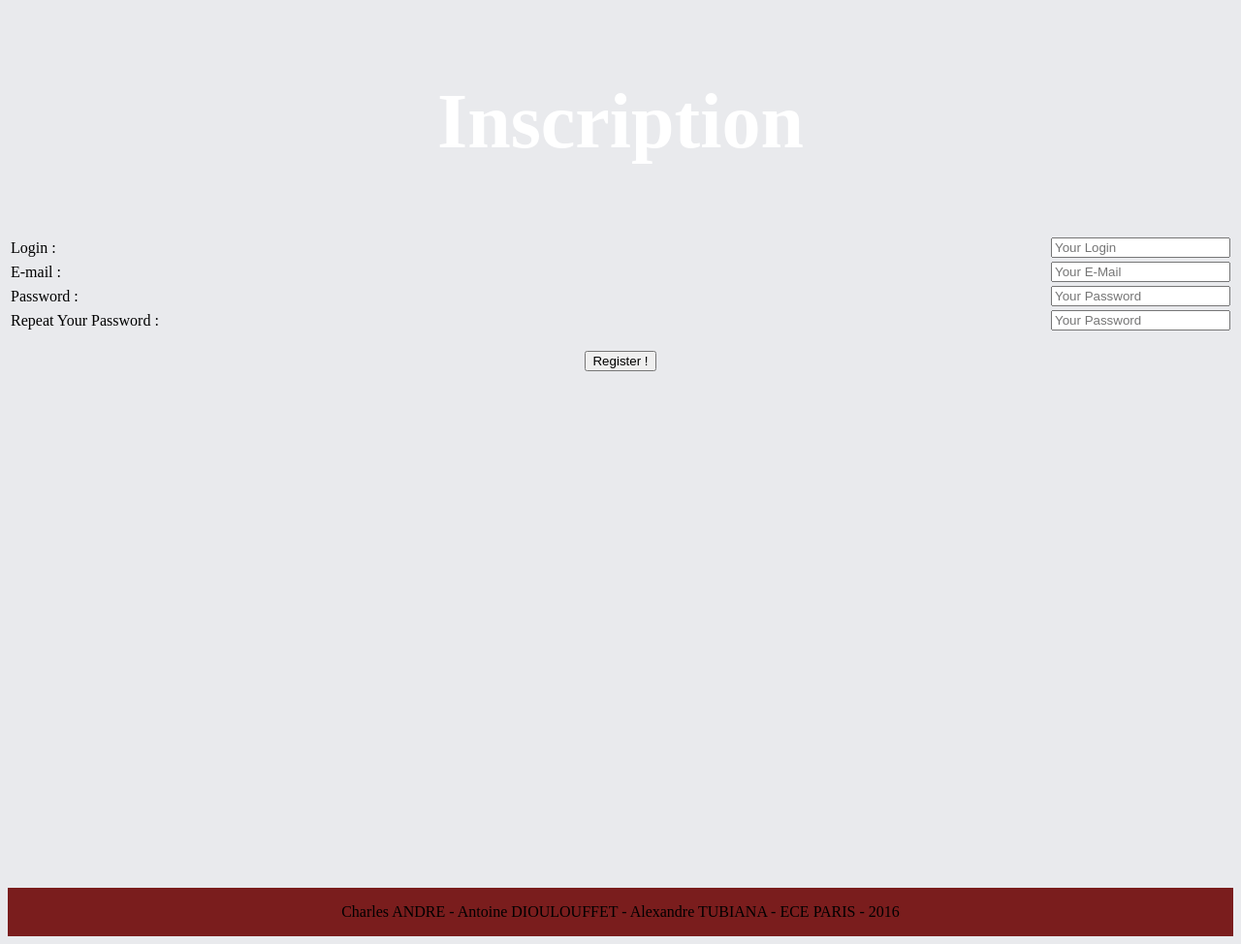
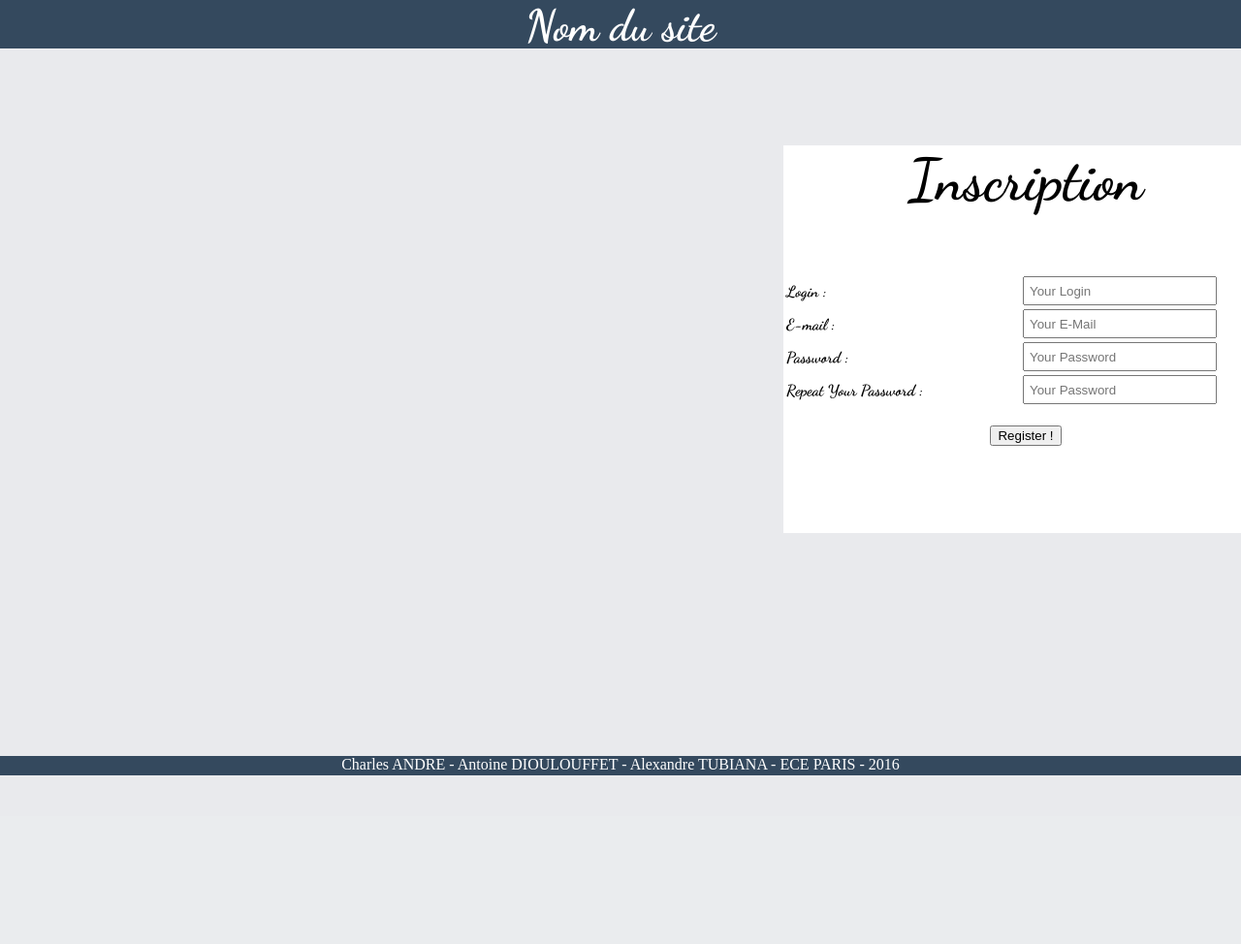
Before and after one commit to charlesandre/ProjetWeb, a PHP site: page /CreateAccount.php in a window 1280 px wide. Shown: the whole page at 97% size. After the commit the page ends 800 px from the top, so only its background shows below. Run offline with PHP 8.4, Linux system fonts and the light colour scheme.

Commit message:
Modifcation CSS Inscription

```diff
--- a/Connexion.php
+++ b/Connexion.php
@@ -64,7 +64,7 @@
 		<header>
 
 			<div id="headerConnexion">
-				<p  id="bienvenue">Bienvenue sur notre site !</p>
+				<p  id="bienvenue">Nom du site</p>
 			</div>
 		</header>
 
--- a/CreateAccount.php
+++ b/CreateAccount.php
@@ -63,44 +63,50 @@
 
 	<body>
 
+		<header>
 
-	<div align="center">
+				<div id="headerConnexion">
+					<p  id="bienvenue">Nom du site</p>
+				</div>
+			</header>
 
-		<br/>
+
+		<div id="inscription">
+
+
 			<form method="post" action ="" align ="center">
-			<h1>Inscription</h1>
-			<br/>
-			<table align ="center">
+				<p id="texteInscription">Inscription</p>
+				<table>
 					<tr>
-					<td>
+						<td id="champInscription">
 							<label for "login"> Login : </label>
 						</td>
 						<td>
-						<input id ="login" type="text" name="log" placeholder="Your Login" />
+							<input id ="login" type="text" name="log" placeholder="Your Login" class="caseConnexion"/>
 						</td>
 					</tr>
 					<tr>
-					<td>
+						<td id="champInscription">
 							<label for "email"> E-mail : </label>
 						</td>
 						<td>
-						<input id ="email" type="TEXT" name="email" placeholder="Your E-Mail" />
+							<input id ="email" type="TEXT" name="email" placeholder="Your E-Mail" class="caseConnexion" />
 						</td>
 					</tr>
 					<tr>
-					<td>
+						<td id="champInscription">
 							<label for "pass"> Password : </label>
 						</td>
 						<td>
-						<input id ="pass" type="password" name="pass" placeholder="Your Password" />
+							<input id ="pass" type="password" name="pass" placeholder="Your Password" class="caseConnexion"/>
 						</td>
 					</tr>
 					<tr>
-					<td>
+						<td id="champInscription">
 							<label for "pass2"> Repeat Your Password : </label>
 						</td>
 						<td>
-						<input id ="pass2" type="password" name="pass2" placeholder="Your Password" />
+							<input id ="pass2" type="password" name="pass2" placeholder="Your Password" class="caseConnexion"/>
 						</td>
 					</tr>
 				</table>
@@ -125,9 +131,9 @@
 		<div id="container">
 				</div>
 
-	<div id="bottom">
+		<footer>
 			Charles ANDRE - Antoine DIOULOUFFET - Alexandre TUBIANA - ECE PARIS - 2016
-	</div>
+		</footer>
 
 	</body>
 
--- a/Home.php
+++ b/Home.php
@@ -24,7 +24,7 @@ if(isset($_GET['id']) AND $_GET['id']>0)
 
 	<body>
 			<header>
-			<p> <div id="accueil"><a href="Home.html">Accueil</a></div>
+			<p> <div id="accueil"><a class="onglet" href="Home.html">Accueil</a></div>
 				<div id="recherche"> <input type="text" name="login" id="caserecherche" placeholder="Rechercher"/> </div>
 				<div id="boutons"> <a class="onglet" href="MyAccount.html">Profil</a>
 								   <a class="onglet" href="Notifications.html">Notifications</a> </div>
--- a/style.css
+++ b/style.css
@@ -69,7 +69,9 @@ header{
 }
 #accueil{
     margin-left: 20px;
-    color:black;
+    color:white;
+    position: absolute;
+    top:15px;
 }
 
 #accueil:hover{
@@ -95,10 +97,9 @@ header{
 
 #boutons{
     position: absolute;
-    top: 10px;
+    top: 15px;
     left:1000px;
     margin-left: 50px;
-    color:black;
 }
 
 #boutons:hover{
@@ -107,6 +108,11 @@ header{
 
 .onglet{
     margin-left: 30px;
+    color:white;
+}
+
+.onglet:hover{
+    color:#AFAFAF;
 }
 
 #ajouterPhoto{
@@ -251,6 +257,33 @@ td{
     color:red;
 }
 
+#inscription
+{
+    position: absolute;
+    margin-left:800px;
+    top:150px;
+    width:500px;
+    height:400px;
+    background-color: white;
+    font-family: 'Dancing Script';
+}
+
+
+.champInscription{
+    font-size: 25px;
+    text-align: left;
+    padding-left: 50px;
+    margin-left: 300px;
+    height: 50px;
+}
+
+#texteInscription
+{
+    text-align: center;
+    font-size: 60px;
+    margin-top:0px;
+}
+
 
 /*form
 {
@@ -333,11 +366,11 @@ td{
 footer
 {
     color:white;
-    margin-left: 100px;
+    margin-left: 0px;
     background-color: #34495e;
     text-align: center;
     height: 20px;
-    width: 1200px;
+    width: 100%;
     bottom:0px;
     margin-bottom:0px;
     padding-left: 0px;
```
Lines whose indentation alone changed are shown as unchanged.
